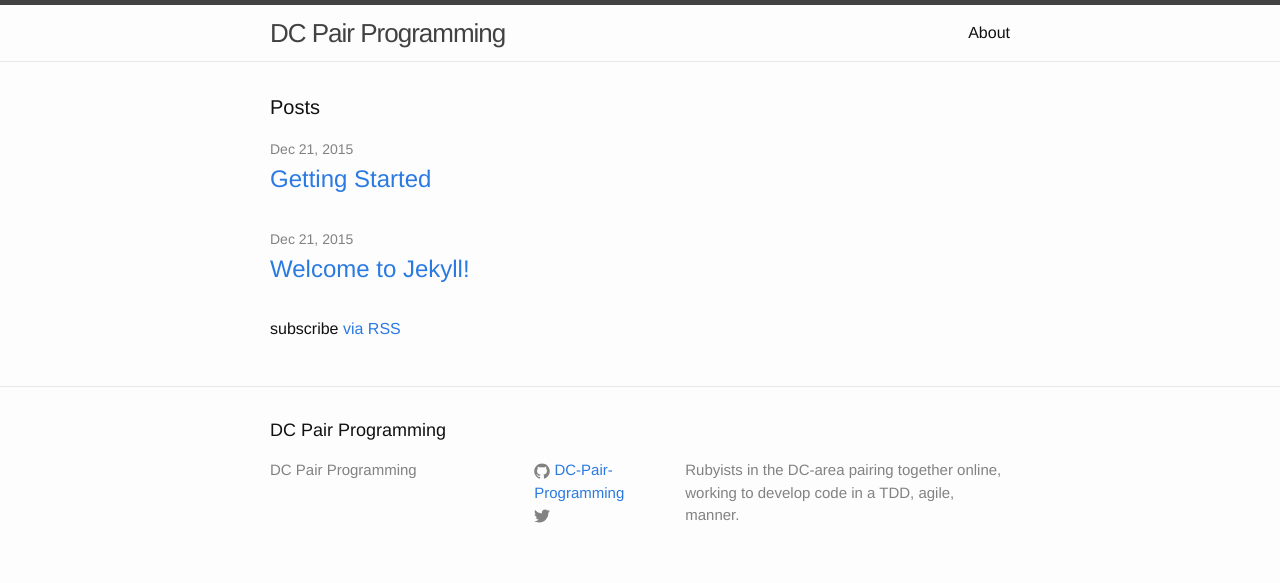
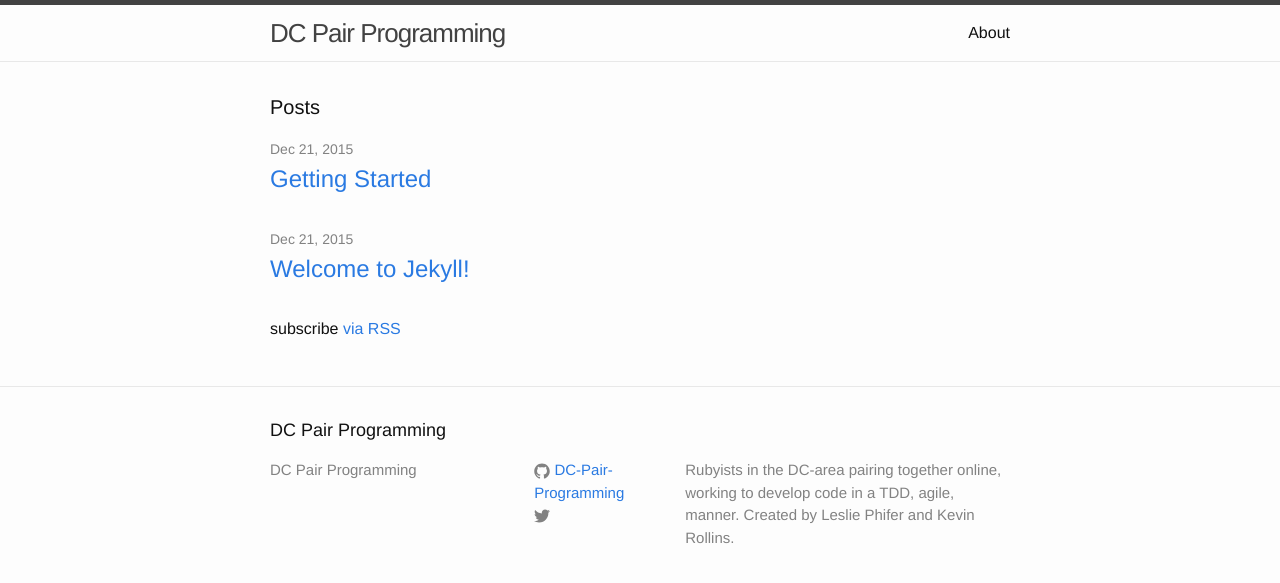
Before and after one commit to DC-Pair-Programming/dc-pair-programming.github.io, a Jekyll site: the page built from index.html, in a window 1280 px wide. Shown: the top 583 px of the page. Built offline with Jekyll 4.4.1, drawn with Linux system fonts in a browser that asks for light colours.

Commit message:
added some customizations to the frontpage again

```diff
--- a/_config.yml
+++ b/_config.yml
@@ -8,7 +8,7 @@
 # Site settings
 title: DC Pair Programming
 email: >
-description: Rubyists in the DC-area pairing together online, working to develop code in a TDD, agile, manner.
+description: Rubyists in the DC-area pairing together online, working to develop code in a TDD, agile, manner. Created by Leslie Phifer and Kevin Rollins.
 baseurl: "" # the subpath of your site, e.g. /blog
 url: "dc-pair-programming.github.io" # the base hostname & protocol for your site
 twitter_username: >
```
